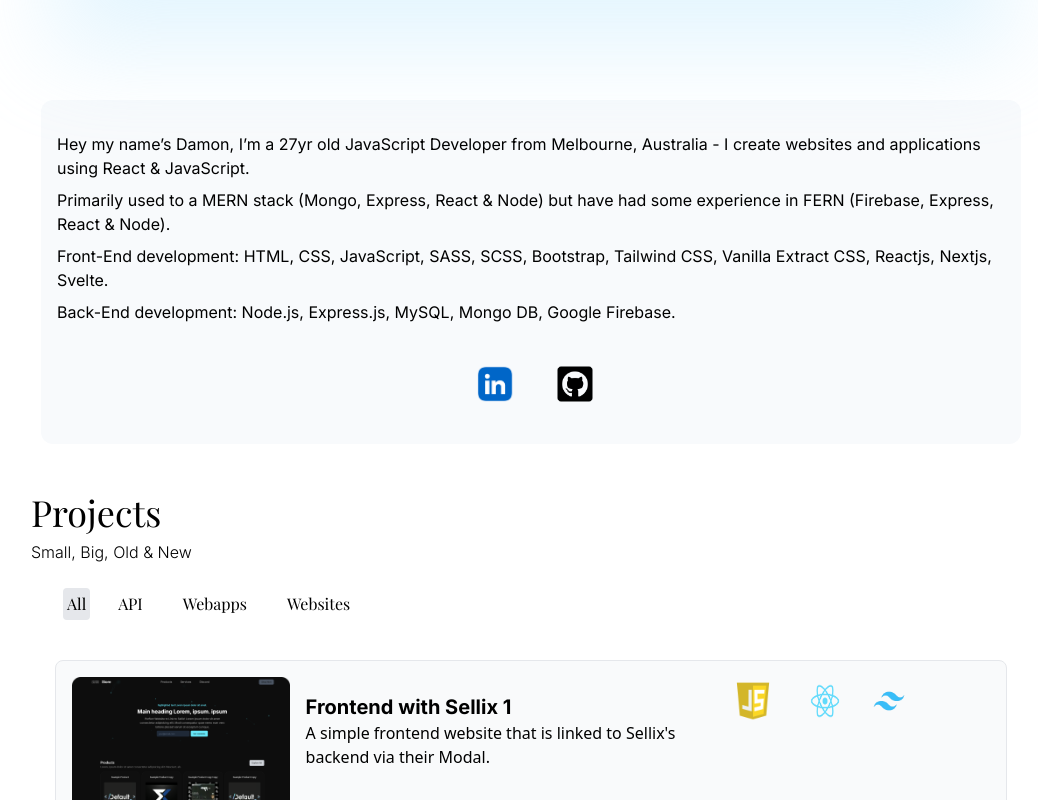
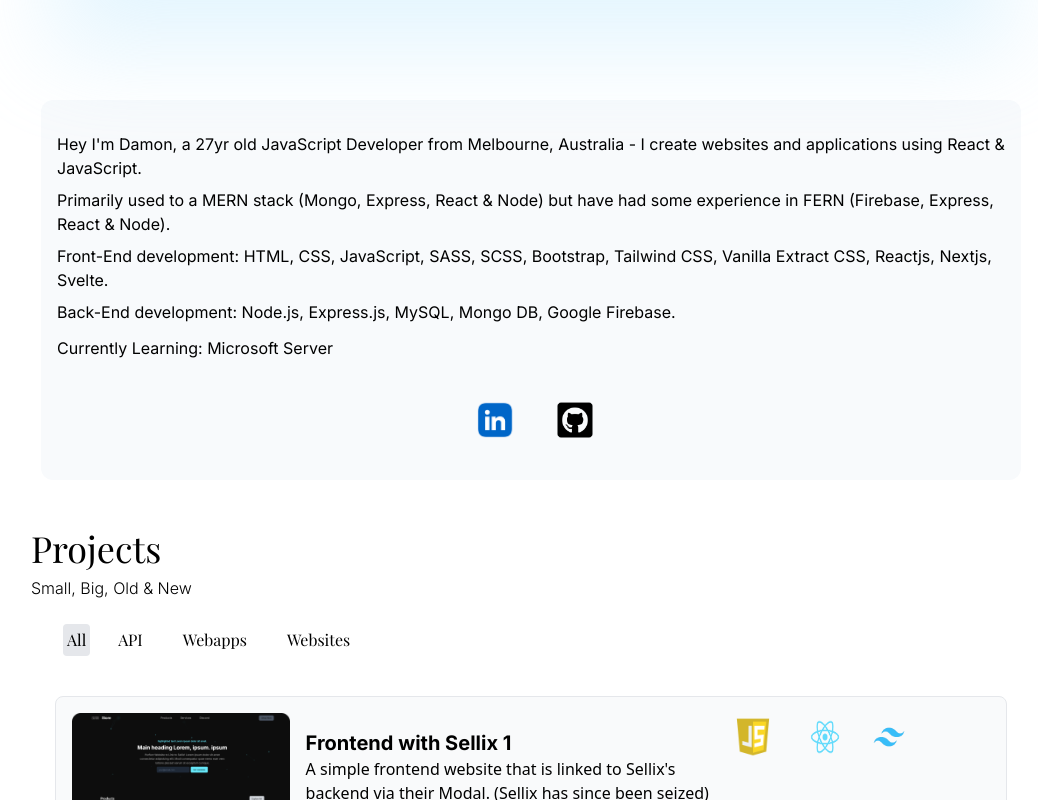
Before and after one commit to damonwindsor97/portfolio_2024, a React (Vite) app: page / in a window 1280 px wide. Shown: the part 380-1180 px from the top of the page, without its empty margins (109-1147 px from the left). Built offline with nearby package versions, Linux system fonts and the light colour scheme; a web font is replaced by a local one.

Commit message:
Project Updates, About update

```diff
--- a/src/components/About.jsx
+++ b/src/components/About.jsx
@@ -8,12 +8,13 @@ function About() {
     <div className="max-w-[980px] m-auto p-4 rounded-xl bg-slate-50 mb-12">
       <a id="about"/>
         <div className="mt-4 mb-4 font-inter">
-            <p className="">Hey my name’s Damon, I’m a 27yr old JavaScript Developer from Melbourne, Australia - I create
+            <p className="">Hey I'm Damon, a 27yr old JavaScript Developer from Melbourne, Australia - I create
             websites and applications using React & JavaScript.</p>
             <p className="mt-2">Primarily used to a MERN stack (Mongo, Express, React & Node) but have had some
             experience in FERN (Firebase, Express, React & Node).</p>
             <p className="mt-2">Front-End development: HTML, CSS, JavaScript, SASS, SCSS, Bootstrap, Tailwind CSS, Vanilla Extract CSS, Reactjs, Nextjs, Svelte.</p>
             <p className="mt-2">Back-End development: Node.js, Express.js, MySQL, Mongo DB, Google Firebase.</p>
+            <p className='mt-3'>Currently Learning: Microsoft Server</p>
         </div>
 
         <div className="flex">
--- a/src/components/MyTab/MyTab.jsx
+++ b/src/components/MyTab/MyTab.jsx
@@ -20,7 +20,7 @@ const projects = [
   {
     id: 0,
     title: "Frontend with Sellix 1",
-    description: "A simple frontend website that is linked to Sellix's backend via their Modal.",
+    description: "A simple frontend website that is linked to Sellix's backend via their Modal. (Sellix has since been seized)",
     image: Storefront1Image,
     tag: "website",
     tech: ["javascript", "react", "tailwind"],
@@ -28,11 +28,11 @@ const projects = [
   },
   {  id: 1,
     title: "Frontend with Sellix 2",
-    description: "A simple frontend website that is linked to Sellix's backend via their Modal.",
+    description: "A simple frontend website that is linked to Sellix's backend via their Modal. (Sellix has since been seized)",
     image: Storefront2Image,
     tag: "website",
     tech: ["javascript", "react", "tailwind"],
-    link: ""
+    link: "https://storefront-frontend-2.onrender.com"
   },
   {  id: 2,
     title: "Linkify",
@@ -47,7 +47,7 @@ const projects = [
     description: "An API built primarily for Linkify, allowing users to download YouTube videos to MP3 & MP4, Soundcloud to MP3 & more to come.",
     image: MediaAPI,
     tag: "api",
-    tech: ["javascript", "express", "node"],
+    tech: ["javascript", "express", "node", "mongo"],
     link: "https://github.com/damonwindsor97/media-download-api"
   },
 ]
```
